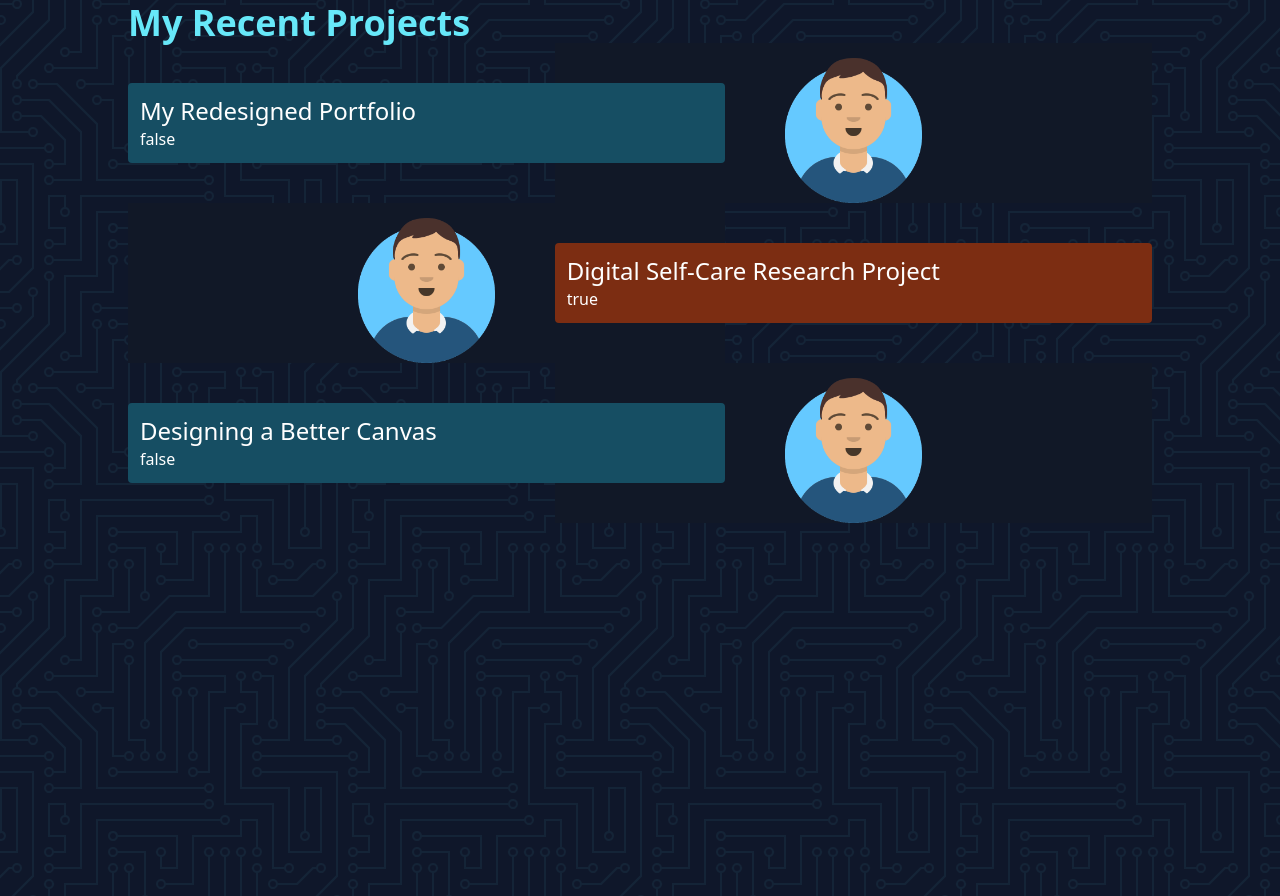
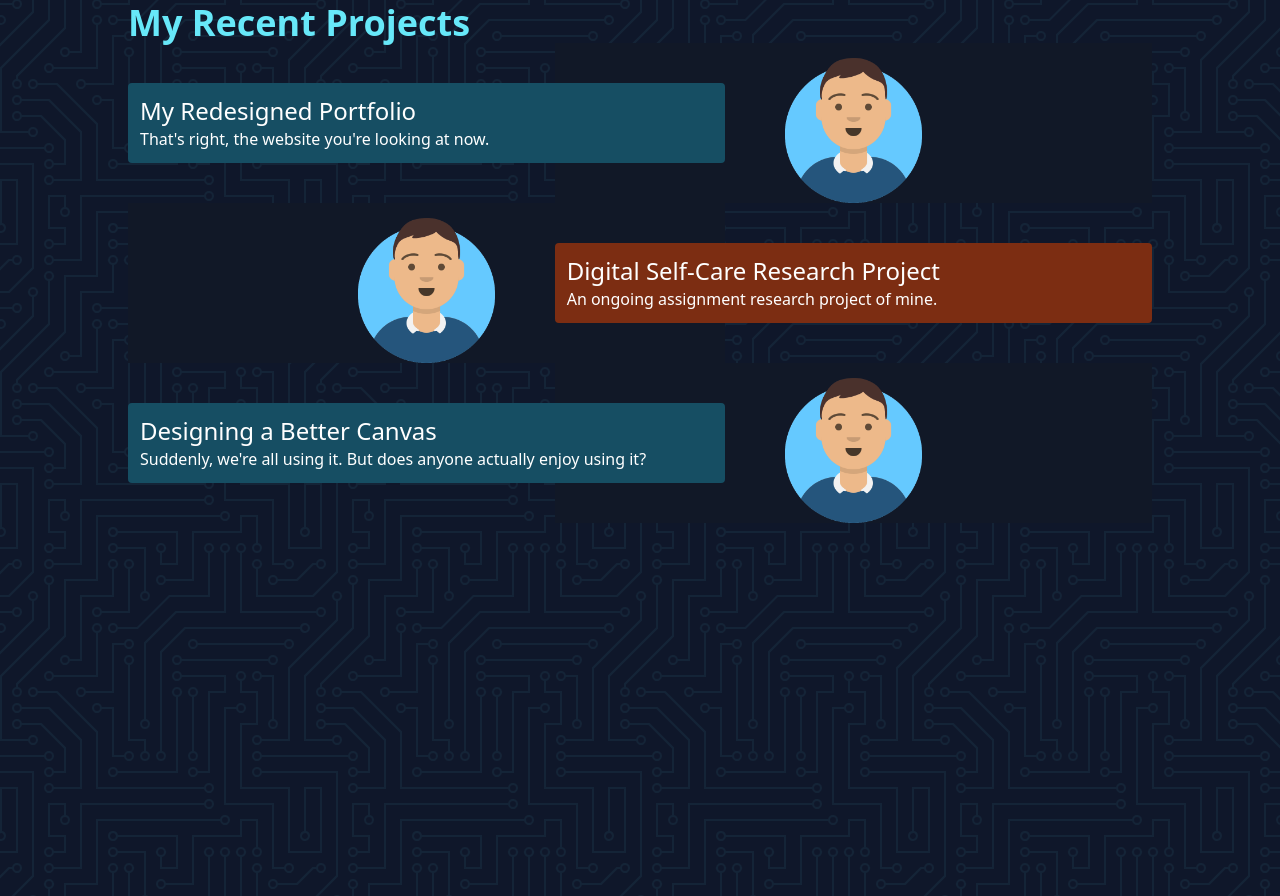
Before and after one commit to McCorsa/mccorsa-v2, an Astro site: page / in a window 1280 px wide. Shown: the part 1597-2493 px from the top of the page. Built offline with nearby package versions, Linux system fonts and the light colour scheme; Astro itself is replaced by a stand-in of ours.

Commit message:
Added abstract to project rows

```diff
--- a/src/components/ProjectRow.astro
+++ b/src/components/ProjectRow.astro
@@ -1,11 +1,12 @@
 ---
 export interface Props {
     title: string;
+    abstract: string;
     img_url: string;
     alternate?: boolean;
 }
 
-const { title, img_url, alternate = false } = Astro.props;
+const { title, abstract, img_url, alternate = false } = Astro.props;
 ---
 
 <div class="w-full grid grid-cols-12">
@@ -13,7 +14,7 @@ const { title, img_url, alternate = false } = Astro.props;
         <div class="col-start-1 col-end-8 z-10 row-start-1 row-end-[-1] flex flex-col justify-center">
             <a class="bg-cyan-900 hover:bg-cyan-700 rounded flex flex-col p-3 justify-center">
                 <div class="text-2xl">{title}</div>
-                <div>{alternate ? "true" : "false"}</div>
+                <div>{abstract}</div>
             </a>
         </div>
         <div class="bg-gray-900 col-start-6 col-end-[-1] z-0 row-start-1 row-end-[-1]">
@@ -23,7 +24,7 @@ const { title, img_url, alternate = false } = Astro.props;
         <div class="col-start-6 col-end-[-1] z-10 row-start-1 row-end-[-1] flex flex-col justify-center">
             <a class="bg-orange-900 hover:bg-orange-700 rounded flex flex-col p-3 justify-center">
                 <div class="text-2xl">{title}</div>
-                <div>{alternate ? "true" : "false"}</div>
+                <div>{abstract}</div>
             </a>
         </div>
         <div class="bg-gray-900 col-start-1 col-end-8 z-0 row-start-1 row-end-[-1]">
--- a/src/pages/index.astro
+++ b/src/pages/index.astro
@@ -39,9 +39,9 @@ import Layout from "../layouts/Layout.astro";
 	<section class="container mx-auto px-2 md:px-32 min-h-screen">
 		<h2 class="text-4xl text-cyan-300 rounded-lg font-bold">My Recent Projects</h2>
 		<div class="flex flex-col">
-			<ProjectRow title="My Redesigned Portfolio" img_url="./avatar.png"></ProjectRow>
-			<ProjectRow title="Digital Self-Care Research Project" img_url="./avatar.png" alternate></ProjectRow>
-			<ProjectRow title="Designing a Better Canvas" img_url="./avatar.png"></ProjectRow>
+			<ProjectRow title="My Redesigned Portfolio" abstract="That's right, the website you're looking at now." img_url="./avatar.png"></ProjectRow>
+			<ProjectRow title="Digital Self-Care Research Project" abstract="An ongoing assignment research project of mine." img_url="./avatar.png" alternate></ProjectRow>
+			<ProjectRow title="Designing a Better Canvas" abstract="Suddenly, we're all using it. But does anyone actually enjoy using it?" img_url="./avatar.png"></ProjectRow>
 		</div>
 	</section>
 	<div class="section container mx-auto px-2 md:px-32 py-24">
```
